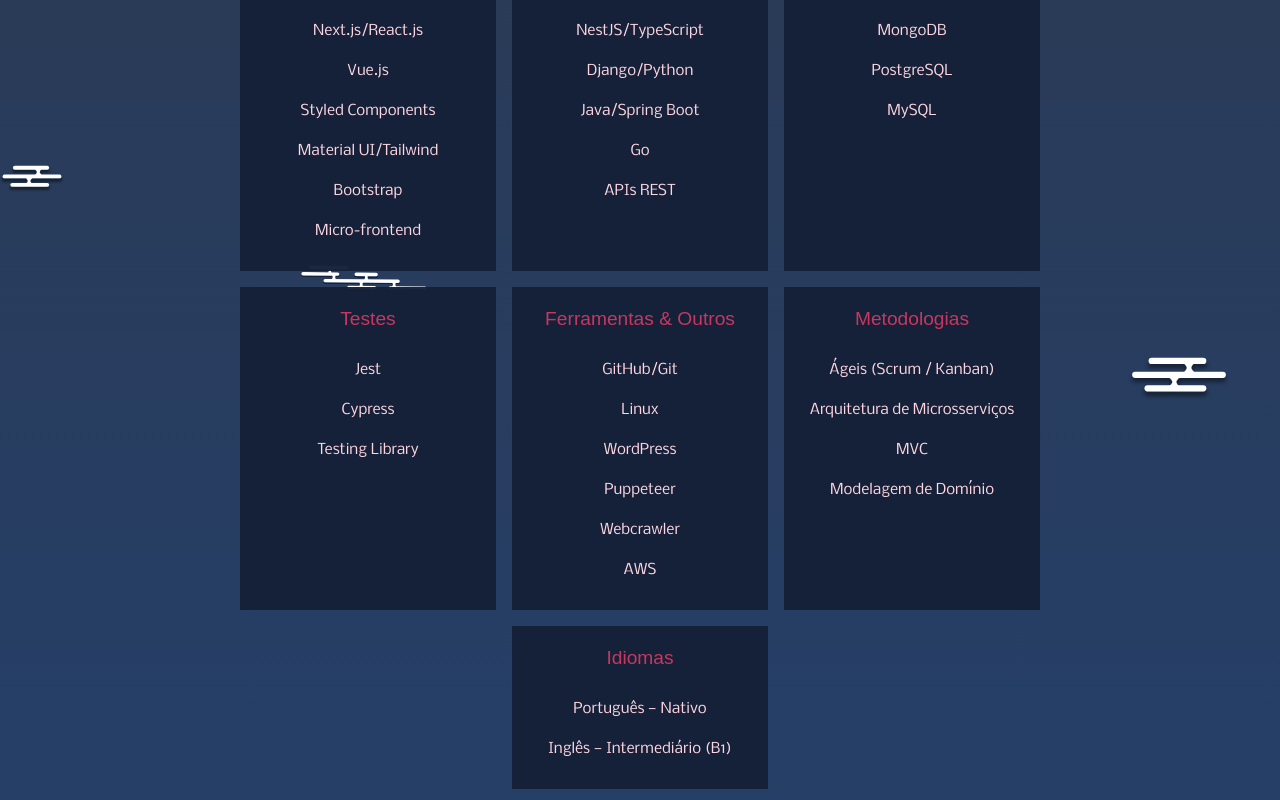
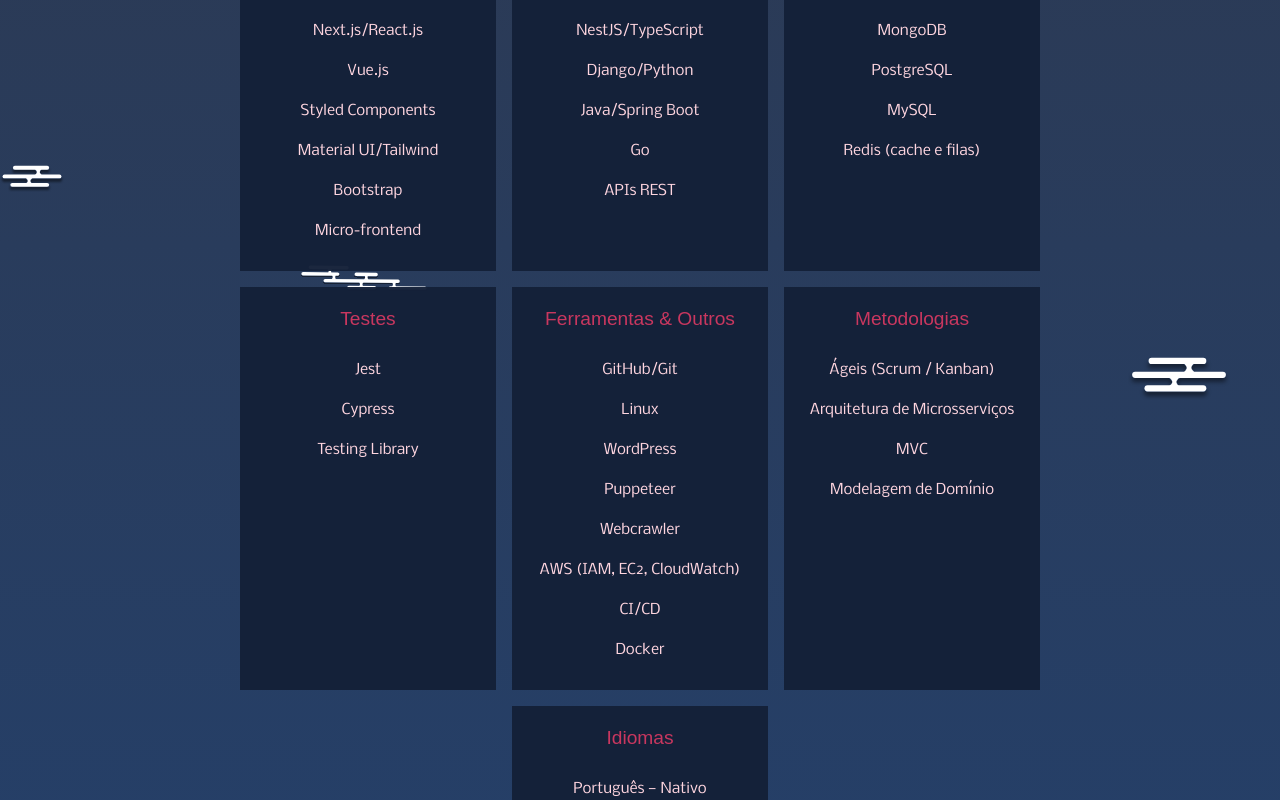
Before and after one commit to LaryssaGomes/my-portfolio-japanese-theme, a Next.js app: page / in a window 1280 px wide. Shown: the part 1340-2140 px from the top of the page. Built offline with nearby package versions, Linux system fonts and the light colour scheme; a web font is replaced by a local one.

Commit message:
feat: Adicionar suporte a Redis e detalhes de infraestrutura AWS nas traduções

```diff
--- a/src/i18n/en.ts
+++ b/src/i18n/en.ts
@@ -43,7 +43,7 @@
       },
       {
         title: "Databases",
-        items: ["MongoDB", "PostgreSQL", "MySQL"],
+        items: ["MongoDB", "PostgreSQL", "MySQL", "Redis (cache & queues)"],
       },
       {
         title: "Testing",
@@ -51,7 +51,7 @@
       },
       {
         title: "Tools & Others",
-        items: ["GitHub/Git", "Linux", "WordPress", "Puppeteer", "Web Crawler", "AWS"],
+        items: ["GitHub/Git", "Linux", "WordPress", "Puppeteer", "Web Crawler", "AWS (IAM, EC2, CloudWatch)", "CI/CD", "Docker"],
       },
       {
         title: "Methodologies",
@@ -83,6 +83,7 @@
           "Implement conflict-sensitive business rules (e.g., resolving cashback conflicts between automatic and activated promotions, ensuring operational uniqueness of promotions per partner).",
           "Define and safely execute production data migrations.",
           "Work across the full feature lifecycle: requirements gathering, modeling, implementation, QA, and post-deploy monitoring.",
+          "Configure and manage AWS infrastructure resources (IAM, EC2, CloudWatch) and CI/CD pipelines for platform deployment and monitoring.",
         ],
       },
       {
--- a/src/i18n/pt.ts
+++ b/src/i18n/pt.ts
@@ -43,7 +43,7 @@
       },
       {
         title: "Banco de Dados",
-        items: ["MongoDB", "PostgreSQL", "MySQL"],
+        items: ["MongoDB", "PostgreSQL", "MySQL", "Redis (cache e filas)"],
       },
       {
         title: "Testes",
@@ -51,7 +51,7 @@
       },
       {
         title: "Ferramentas & Outros",
-        items: ["GitHub/Git", "Linux", "WordPress", "Puppeteer", "Webcrawler", "AWS"],
+        items: ["GitHub/Git", "Linux", "WordPress", "Puppeteer", "Webcrawler", "AWS (IAM, EC2, CloudWatch)", "CI/CD", "Docker"],
       },
       {
         title: "Metodologias",
@@ -83,6 +83,7 @@
           "Implemento regras de negócio sensíveis a conflito (ex.: resolução de cashback entre promoções automáticas e ativadas, unicidade operacional de promoções por parceiro).",
           "Defino e executo migrações de dados em produção com segurança.",
           "Atuo em todo o ciclo de uma feature: levantamento de regras, modelagem, implementação, QA e acompanhamento pós-deploy.",
+          "Configuro e gerencio recursos de infraestrutura na AWS (IAM, EC2, CloudWatch) e pipelines de CI/CD para deploy e monitoramento da plataforma.",
         ],
       },
       {
```
